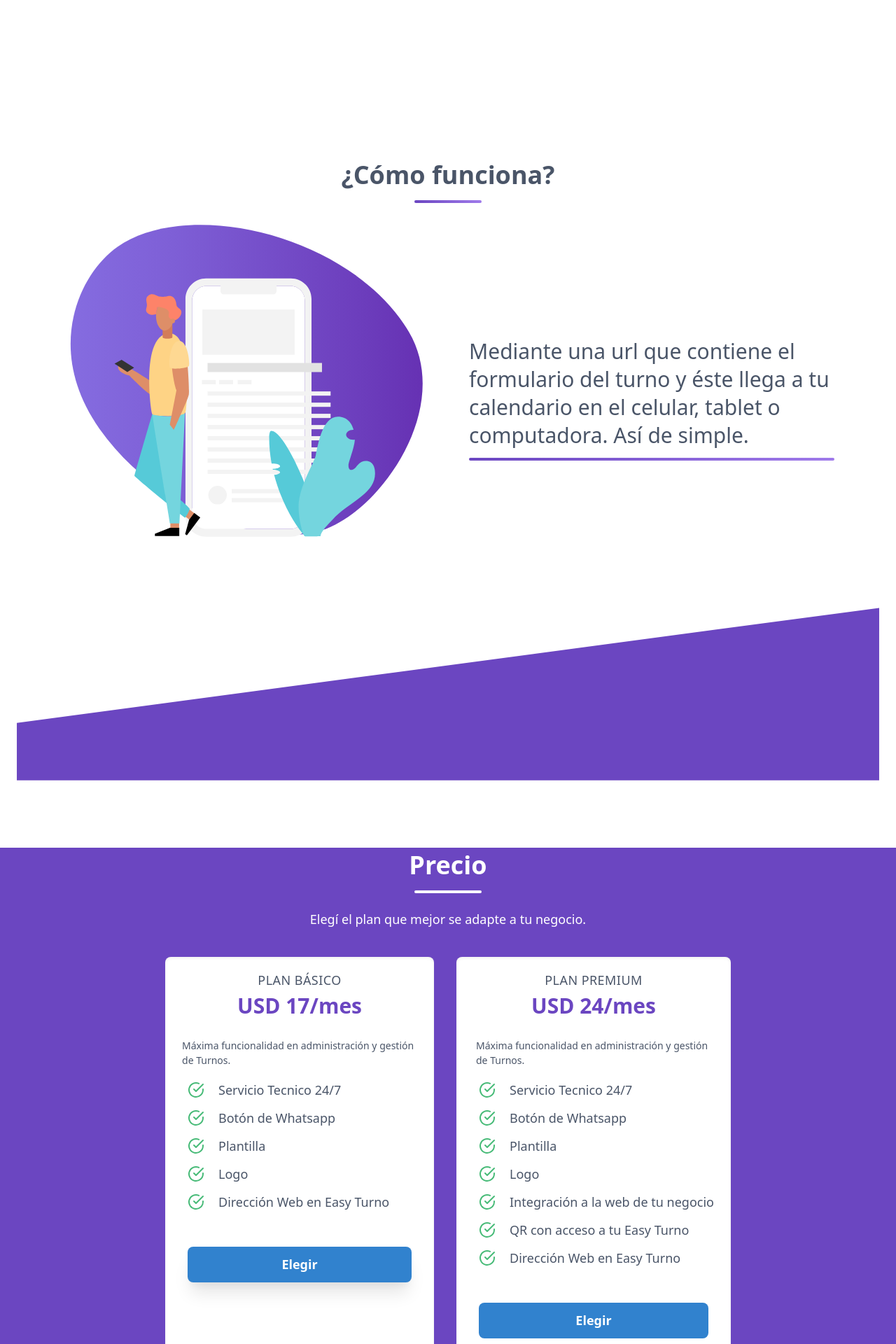
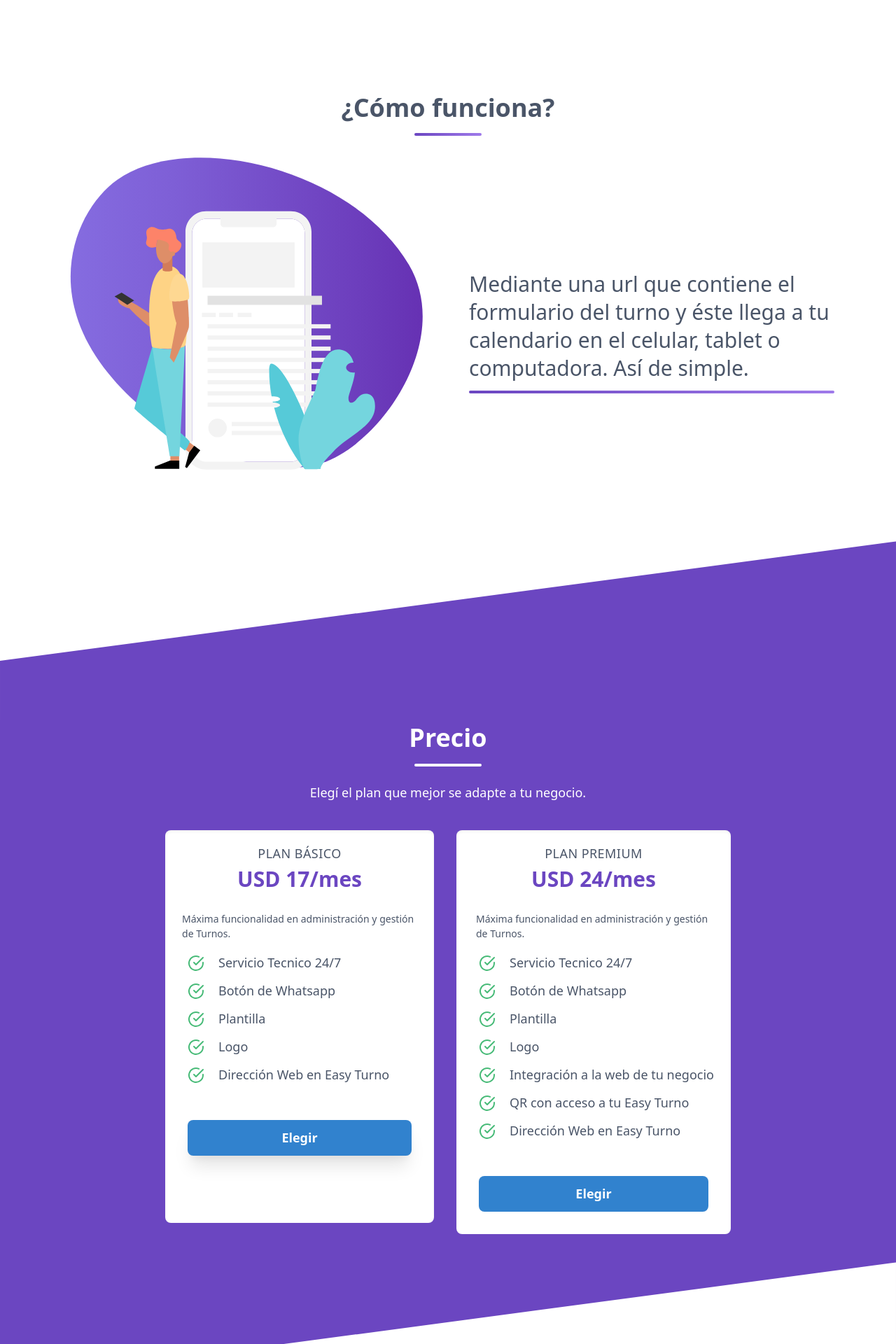
Before and after one commit to axd18/easyturnoweb, a React (Create React App) app: page / in a window 1280 px wide. Shown: the part 1580-3500 px from the top of the page at 70% size. Built offline with nearby package versions, Linux system fonts and the light colour scheme.

Commit message:
update responsive

```diff
--- a/src/components/ComoFunciona.js
+++ b/src/components/ComoFunciona.js
@@ -1,9 +1,9 @@
 import React from 'react';
 import como from '../assets/img/como.svg';
 
-const QueEs = () => {
+const ComoFunciona = () => {
     return (
-        <div className="mt-20 container max-w-full mx-auto py-24 px-6">
+        <div className="mt-20 container max-w-full mx-auto">
 
             <h1
 			className="text-center text-4xl text-gray-700 font-bold leading-snug" id="section2" data-aos="fade-left"
@@ -35,4 +35,4 @@ const QueEs = () => {
     );
 }
 
-export default QueEs;
+export default ComoFunciona;
--- a/src/components/Precios.js
+++ b/src/components/Precios.js
@@ -4,7 +4,7 @@ const Precios = () => {
     return (
 
 
-	<div className=" bg-purple-700">
+	<div className="bg-purple-700">
 
 		<h1
 			className="text-center text-4xl text-white font-bold leading-snug" id="section3" data-aos="fade-right"
@@ -19,10 +19,10 @@ const Precios = () => {
 		</p>
 
 
-		<div class="container mx-auto flex justify-center mt-10 " >
+		<div class="container max-w-full max-w-6xl mx-auto my-3 px-8 md:mx-auto md:flex justify-center mt-10 " >
 
 		<div
-				className=" bg-white text-black rounded-lg shadow-inner shadow-lg overflow-hidden mx-4 "data-aos="fade-left"
+				className=" bg-white text-black rounded-lg shadow-inner shadow-lg overflow-hidden mx-4 mb-4" data-aos="fade-left"
 			>
 				<div
 					className="block text-left text-sm sm:text-md max-w-sm mx-auto mt-2 text-gray-700 px-8 lg:px-6"
```
Also changed, not shown: src/components/cards.html (added).
